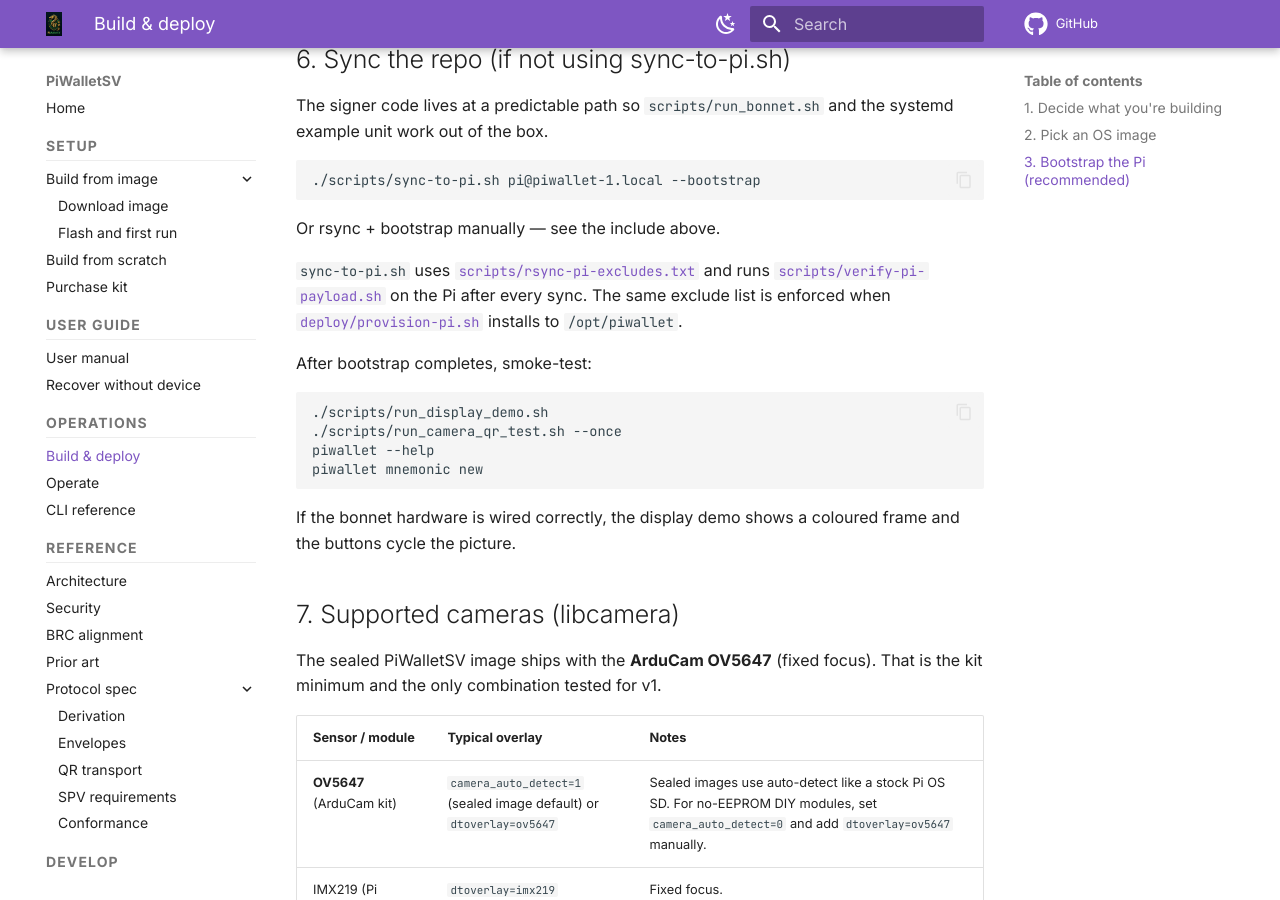
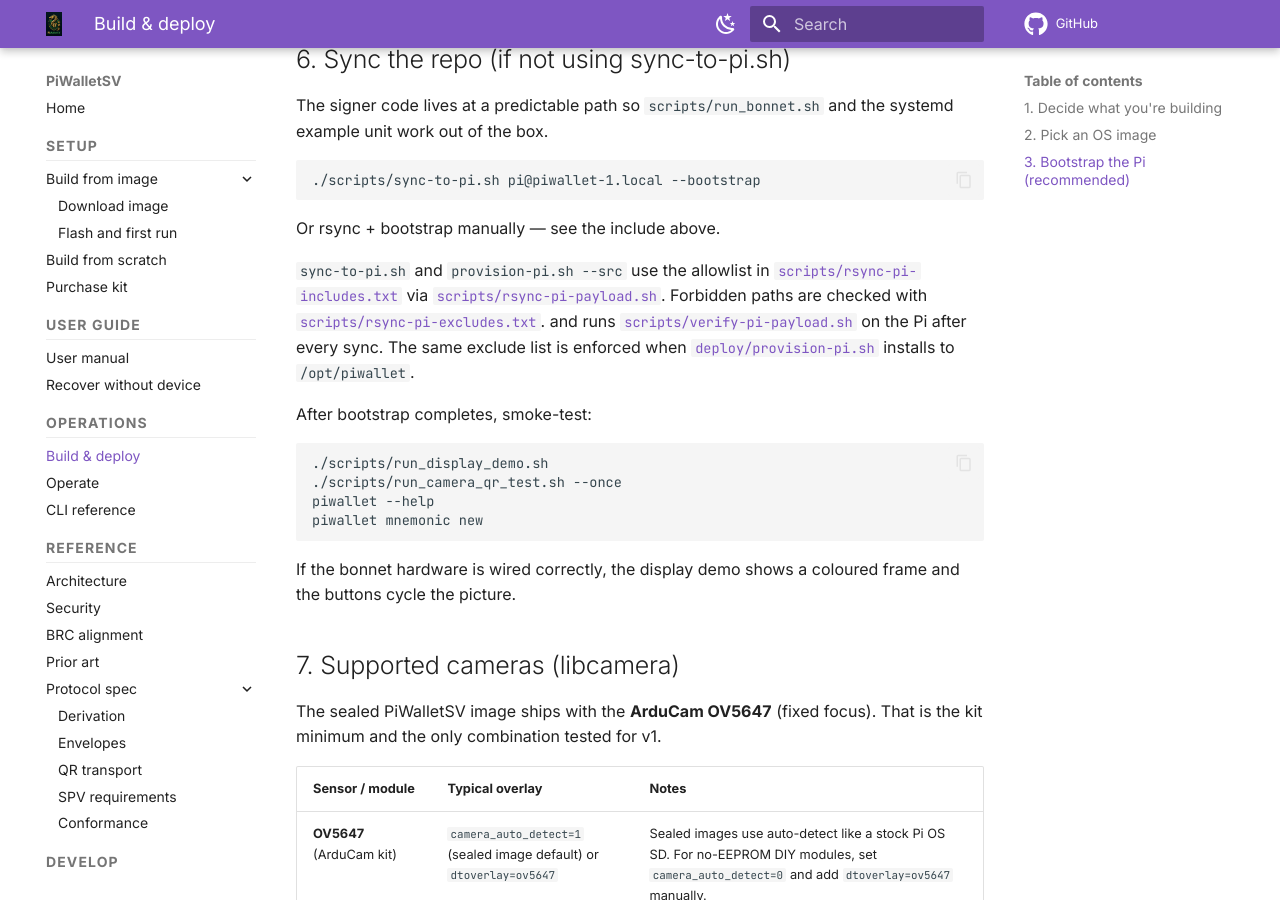
Before and after one commit to mohrt/PiWalletSV, an MkDocs documentation site: the page built from docs/build.md, in a window 1280 px wide and 900 px high, scrolled down 5127 px. Built offline with MkDocs 1.6.1 and Material for MkDocs 9.7.7, drawn with Linux system fonts in a browser that asks for light colours; comment, search, counter and statistics services are not loaded.

Commit message:
Use allowlist rsync for sync-to-pi and provision-pi --src.
Copy only piwallet/, scripts/, deploy/, and pyproject.toml so workstation
artifacts like images/ never reach the Pi; prune still clears stale paths.

Co-authored-by: Cursor <cursoragent@cursor.com>

```diff
--- a/docs/build.md
+++ b/docs/build.md
@@ -94,7 +94,11 @@ and the systemd example unit work out of the box.
 
 Or rsync + bootstrap manually — see the include above.
 
-`sync-to-pi.sh` uses [`scripts/rsync-pi-excludes.txt`](https://github.com/mohrt/PiWalletSV/blob/main/scripts/rsync-pi-excludes.txt)
+`sync-to-pi.sh` and `provision-pi.sh --src` use the allowlist in
+[`scripts/rsync-pi-includes.txt`](https://github.com/mohrt/PiWalletSV/blob/main/scripts/rsync-pi-includes.txt)
+via [`scripts/rsync-pi-payload.sh`](https://github.com/mohrt/PiWalletSV/blob/main/scripts/rsync-pi-payload.sh).
+Forbidden paths are checked with
+[`scripts/rsync-pi-excludes.txt`](https://github.com/mohrt/PiWalletSV/blob/main/scripts/rsync-pi-excludes.txt).
 and runs [`scripts/verify-pi-payload.sh`](https://github.com/mohrt/PiWalletSV/blob/main/scripts/verify-pi-payload.sh) on the Pi
 after every sync. The same exclude list is enforced when
 [`deploy/provision-pi.sh`](https://github.com/mohrt/PiWalletSV/blob/main/deploy/provision-pi.sh) installs to `/opt/piwallet`.
--- a/docs/includes/image-release-operator.md
+++ b/docs/includes/image-release-operator.md
@@ -20,7 +20,10 @@ Every Pi tree — dev checkout (`~/PiWallet`) and sealed install (`/opt/piwallet
 |----------|----------|
 | `piwallet/`, `scripts/`, `deploy/`, `pyproject.toml` | `companion/`, `hardware/`, `docs/`, `tests/`, `releases/`, `site/`, dev caches, local vault state |
 
-Canonical exclude list:
+Canonical allowlist:
+[`scripts/rsync-pi-includes.txt`](https://github.com/mohrt/PiWalletSV/blob/main/scripts/rsync-pi-includes.txt)
+(copied by [`scripts/rsync-pi-payload.sh`](https://github.com/mohrt/PiWalletSV/blob/main/scripts/rsync-pi-payload.sh)).
+Forbidden-path checks:
 [`scripts/rsync-pi-excludes.txt`](https://github.com/mohrt/PiWalletSV/blob/main/scripts/rsync-pi-excludes.txt)
 
 | Step | Tool | What it does |
@@ -29,7 +32,8 @@ Canonical exclude list:
 | `--src` → `/opt/piwallet` | [`deploy/provision-pi.sh`](https://github.com/mohrt/PiWalletSV/blob/main/deploy/provision-pi.sh) | Same excludes + verify before venv install |
 | Git clone fallback | `provision-pi.sh` | `prune-pi-payload.sh` then verify |
 
-**Never** raw `rsync` without `--exclude-from=scripts/rsync-pi-excludes.txt`.
+**Never** raw `rsync` the whole repo — use `sync-to-pi.sh` or
+`scripts/rsync-pi-payload.sh` (allowlist).
 **Never** provision from a tree that still contains `docs/`, `tests/`, or `companion/`.
 
 ## 1. Build the sealed root filesystem
@@ -158,7 +162,7 @@ see [Verify your SD card](../user-manual.md#verify-sd-card-on-arrival).
 | | Dev (`sync-to-pi.sh`) | Production (`provision-pi.sh`) |
 |--|----------------------|-------------------------------|
 | Destination | `~/PiWallet` | `/opt/piwallet` |
-| Excludes | `rsync-pi-excludes.txt` | same file |
+| Excludes | `rsync-pi-includes.txt` + `rsync-pi-payload.sh` | same allowlist |
 | Verify | `verify-pi-payload.sh` after rsync | after rsync/prune, before pip |
 | SSH / Wi‑Fi | unchanged | off unless `--keep-ssh` / `--keep-radios` |
 | User | your login | `pwsv` (locked, no shell) + Imager login for console (e.g. `pisv`) |
```
Also changed, not shown: 7 other files.
